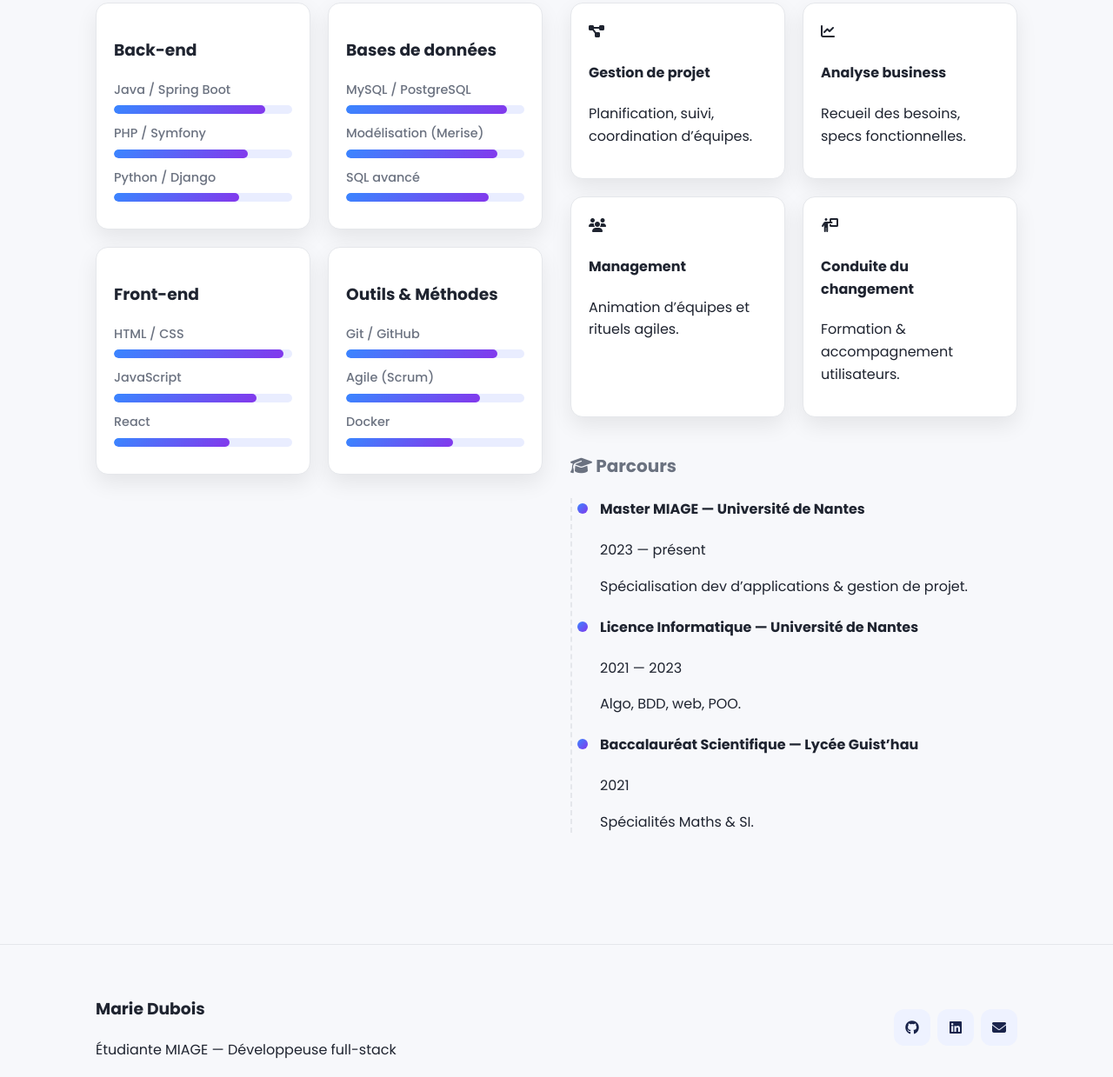
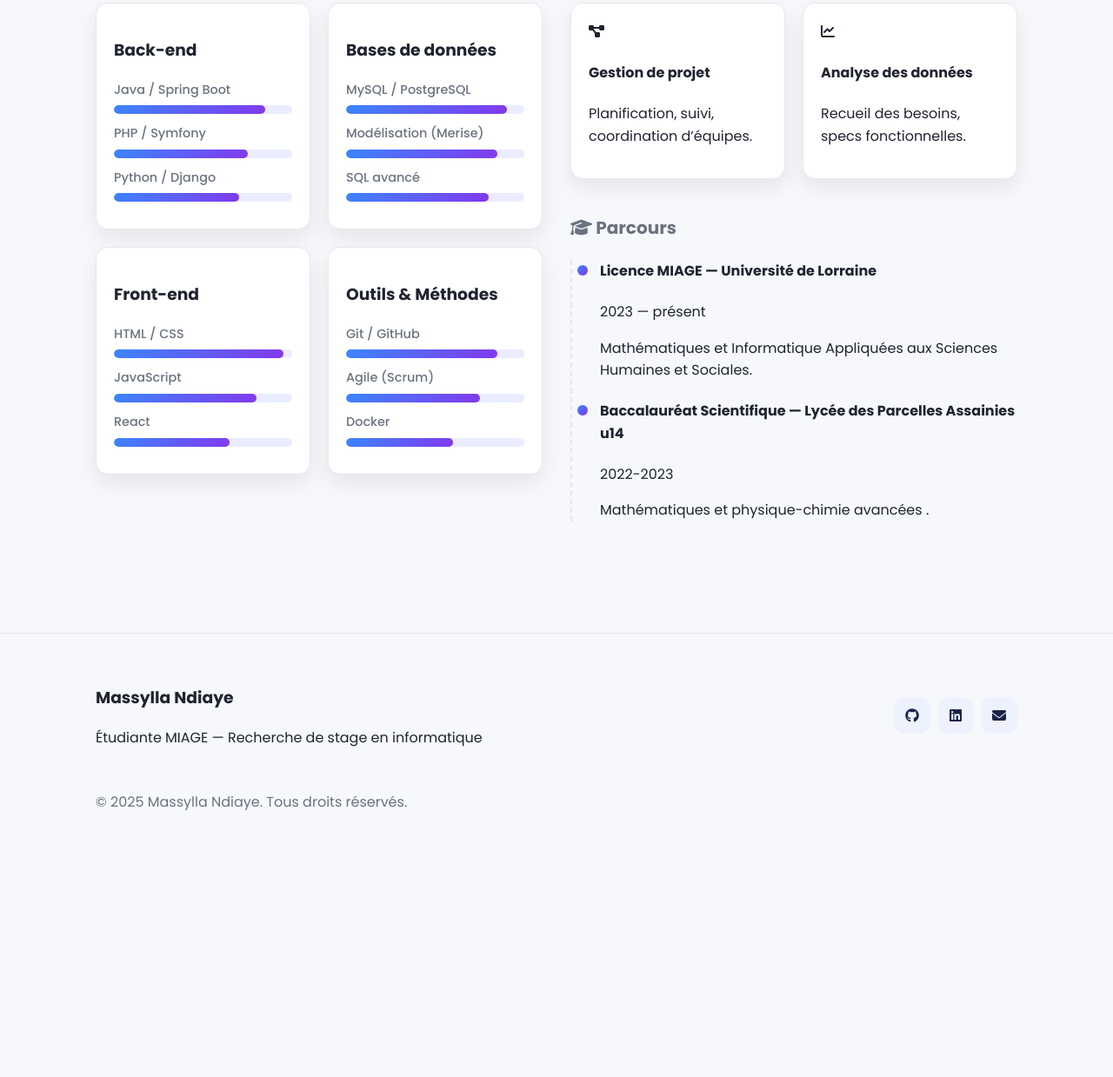
Before and after one commit to mass221298/portfolio, a plain HTML site: page competences.html in a window 1280 px wide. Shown: the part 467-1706 px from the top of the page at 87% size. After the commit the page ends 1458 px from the top, so only its background shows below. Drawn offline with Linux system fonts and the light colour scheme.

Commit message:
Mise à jour des noms

```diff
--- a/competences.html
+++ b/competences.html
@@ -80,9 +80,9 @@
         </div>
       </div>
 
-      <!-- Métier + Parcours -->
+      <!-- Atout + Parcours -->
       <div>
-        <h2 class="section-subtitle"><i class="fa-solid fa-briefcase"></i> Métier</h2>
+        <h2 class="section-subtitle"><i class="fa-solid fa-briefcase"></i> ATOUTS</h2>
         <div class="grid-2">
           <article class="card mini">
             <i class="fa-solid fa-diagram-project icon"></i>
@@ -91,18 +91,8 @@
           </article>
           <article class="card mini">
             <i class="fa-solid fa-chart-line icon"></i>
-            <h4>Analyse business</h4>
+            <h4>Analyse des données</h4>
             <p>Recueil des besoins, specs fonctionnelles.</p>
-          </article>
-          <article class="card mini">
-            <i class="fa-solid fa-users icon"></i>
-            <h4>Management</h4>
-            <p>Animation d’équipes et rituels agiles.</p>
-          </article>
-          <article class="card mini">
-            <i class="fa-solid fa-person-chalkboard icon"></i>
-            <h4>Conduite du changement</h4>
-            <p>Formation & accompagnement utilisateurs.</p>
           </article>
         </div>
 
@@ -111,25 +101,18 @@
           <li>
             <div class="t-bullet"></div>
             <div class="t-content">
-              <h4>Master MIAGE — Université de Nantes</h4>
+              <h4>Licence MIAGE — Université de Lorraine</h4>
               <span class="muted">2023 — présent</span>
-              <p>Spécialisation dev d’applications & gestion de projet.</p>
+              <p>Mathématiques et Informatique
+Appliquées aux Sciences Humaines et Sociales.</p>
             </div>
           </li>
           <li>
             <div class="t-bullet"></div>
             <div class="t-content">
-              <h4>Licence Informatique — Université de Nantes</h4>
-              <span class="muted">2021 — 2023</span>
-              <p>Algo, BDD, web, POO.</p>
-            </div>
-          </li>
-          <li>
-            <div class="t-bullet"></div>
-            <div class="t-content">
-              <h4>Baccalauréat Scientifique — Lycée Guist’hau</h4>
-              <span class="muted">2021</span>
-              <p>Spécialités Maths & SI.</p>
+              <h4>Baccalauréat Scientifique — Lycée des Parcelles Assainies u14</h4>
+              <span class="muted">2022-2023</span>
+              <p>Mathématiques et physique-chimie avancées .</p>
             </div>
           </li>
         </ol>
@@ -140,15 +123,16 @@
   <footer class="footer">
     <div class="container footer-grid">
       <div>
-        <h3>Marie <span class="accent">Dubois</span></h3>
-        <p>Étudiante MIAGE — Développeuse full-stack</p>
+        <h3>Massylla <span class="accent">Ndiaye</span></h3>
+        <p>Étudiante MIAGE — Recherche de stage en informatique</p>
       </div>
       <div class="footer-links">
-        <a href="https://github.com/tonusername" target="_blank" rel="noreferrer"><i class="fa-brands fa-github"></i></a>
-        <a href="https://linkedin.com/in/tonusername" target="_blank" rel="noreferrer"><i class="fa-brands fa-linkedin"></i></a>
-        <a href="mailto:marie.dubois@email.com"><i class="fa-solid fa-envelope"></i></a>
+        <a href="https://github.com/mass221298" target="_blank" rel="noreferrer"><i class="fa-brands fa-github"></i></a>
+        <a href="www.linkedin.com/in/
+massylla-ndiaye-9974a9328" target="_blank" rel="noreferrer"><i class="fa-brands fa-linkedin"></i></a>
+        <a href="mailto:massylandiaye69@gmail.com"><i class="fa-solid fa-envelope"></i></a>
       </div>
-      <p class="copy">© 2025 Marie Dubois. Tous droits réservés.</p>
+      <p class="copy">© 2025 Massylla Ndiaye. Tous droits réservés.</p>
     </div>
   </footer>
 
```
Also changed, not shown: contact.html (+14 -11 lines), index.html (+13 -13 lines), projets.html (+4 -4 lines).
